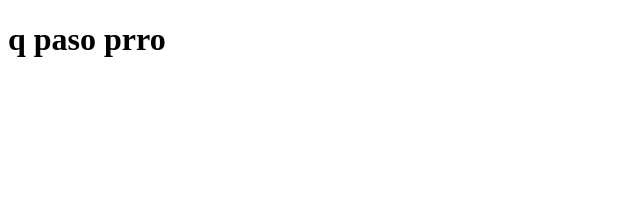
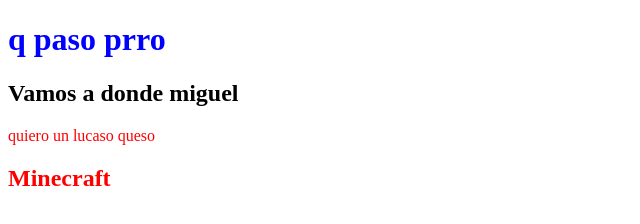
Before and after one commit to Vicho1080604K/primer_html, a plain HTML site: page index.html in a window 1280 px wide. Shown: the whole page, without its empty margins (0-640 px from the left). Drawn offline with Linux system fonts and the light colour scheme.

Commit message:
Repositorio Actualizado

```diff
--- a/index.html
+++ b/index.html
@@ -3,9 +3,21 @@
 <head>
     <meta charset="UTF-8">
     <meta name="viewport" content="width=device-width, initial-scale=1.0">
+    <style>
+        h1{
+            color:blue;
+
+        }
+        .colorrojo{
+            color: red;
+        }
+    </style>
     <title>Document</title>
 </head>
 <body>
     <h1>q paso prro</h1>
+    <h2> Vamos a donde miguel</h2>
+    <p class="colorrojo">quiero un lucaso queso</p>
+    <h2 class="colorrojo">Minecraft</h2>
 </body>
 </html>
```
